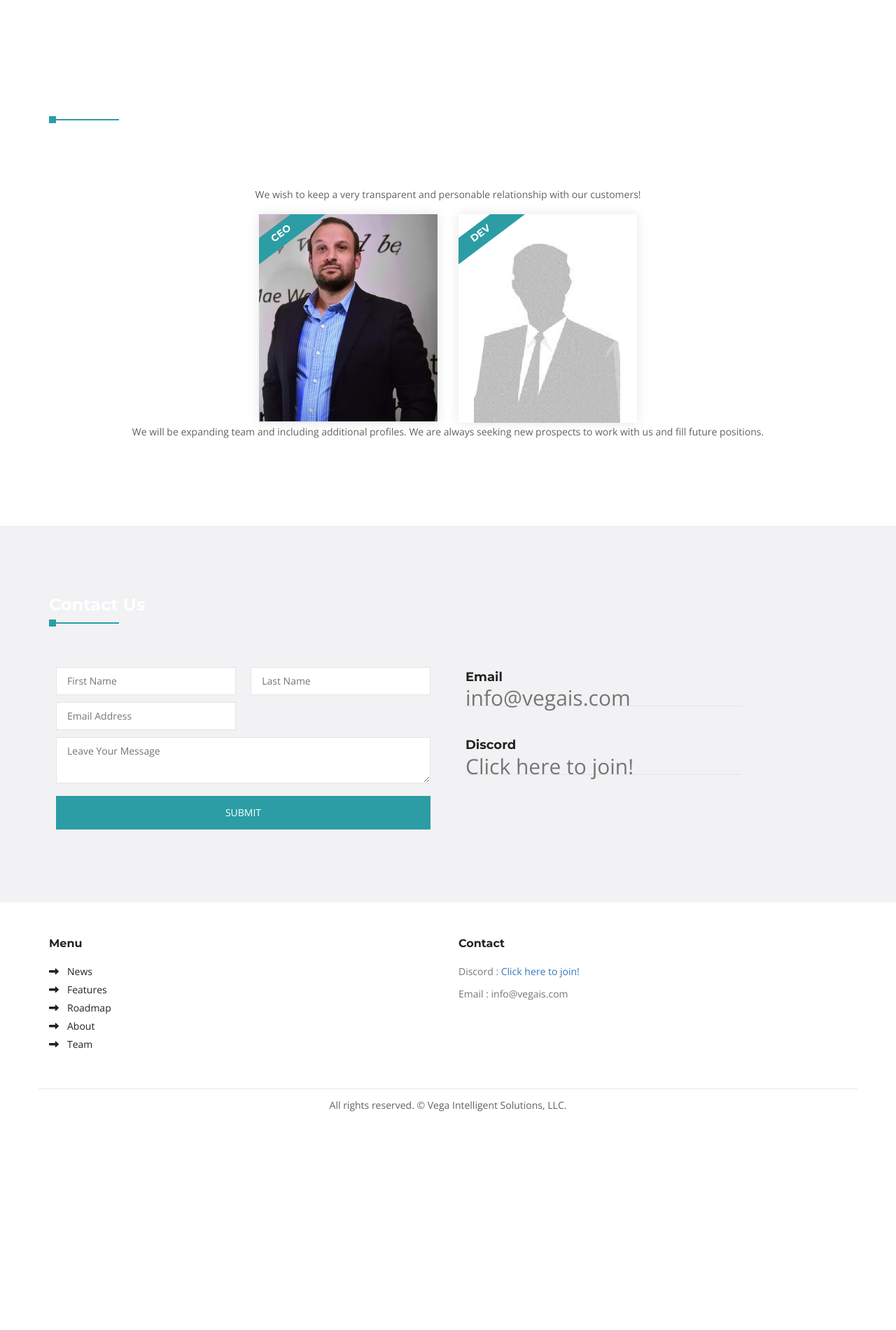
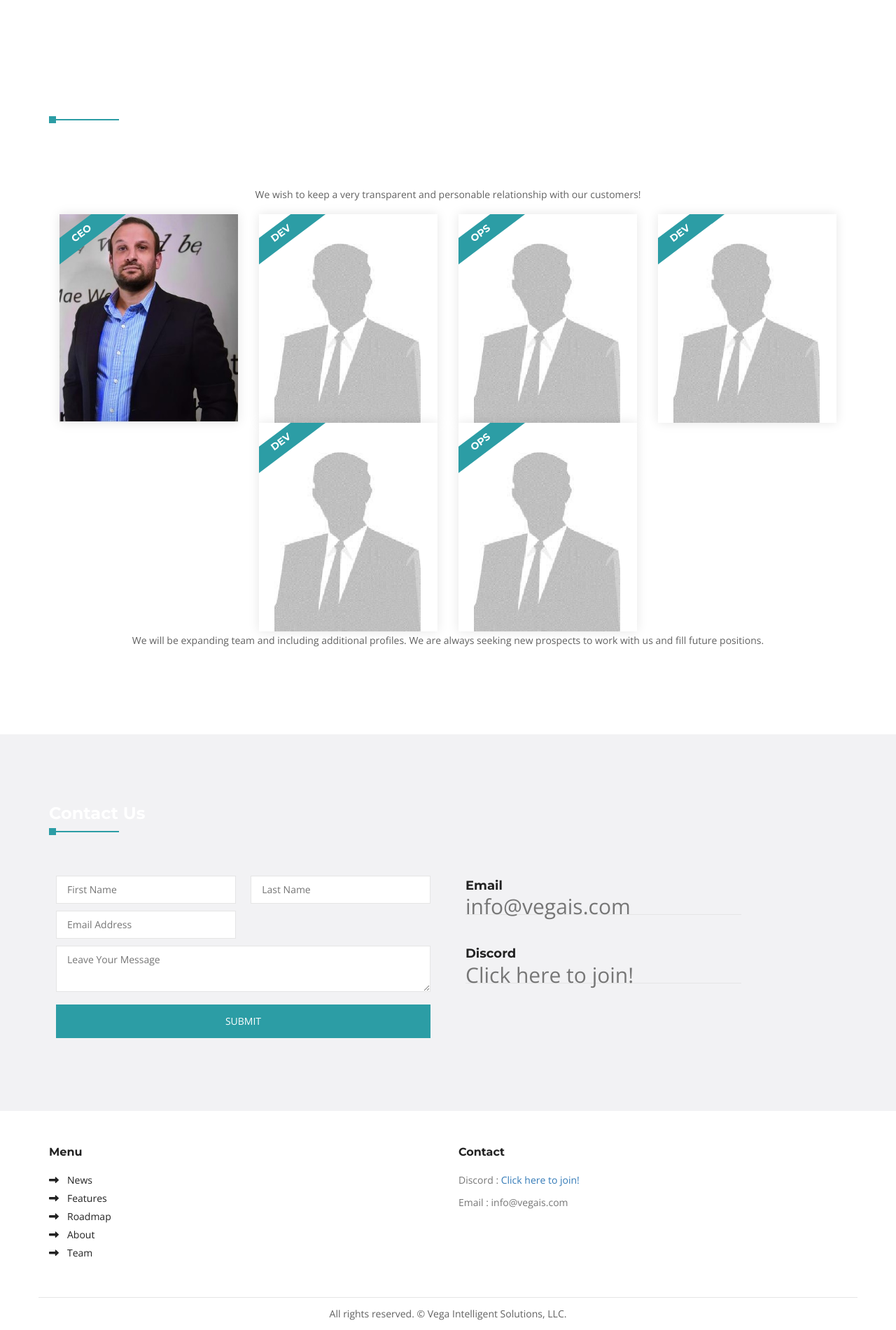
Before and after one commit to VegaAISolutions/VAISWeb, a Flask app: page / in a window 1280 px wide. Shown: the part 3205-5105 px from the top of the page at 70% size. Before the commit the page ends 4793 px from the top, so only its background shows below. Run offline with Flask 2, Linux system fonts and the light colour scheme; some libraries are stand-ins or nearby versions; some web fonts are replaced.

Commit message:
cf updates

```diff
--- a/app/templates/index/index.html
+++ b/app/templates/index/index.html
@@ -258,7 +258,7 @@
                         <h3>Our Team Is Growing Every Day</h3>
                         <p>We wish to keep a very transparent and personable relationship with our customers!</p>
                     </div>
-                    <div class="col-md-3 col-sm-6 col-xs-12"></div>
+
                     <div class="col-md-3 col-sm-6 col-xs-12">
                         <div class="singal_team">
                             <img class="img-responsive" src="/static/assets/img/team/b.jpg" alt="">
@@ -295,6 +295,88 @@
                             </div>
                             <div class="team_member_title">
                                 <h5>Dev</h5>
+                            </div>
+                        </div>
+                    </div>
+
+
+                    <div class="col-md-3 col-sm-6 col-xs-12">
+                          <div class="singal_team">
+                            <img class="img-responsive" src="/static/assets/img/team/nopic.png" alt="">
+                            <div class="team-hover">
+                               <div class="team_info_text">
+                                   <h3>Amanda Taylor</h3>
+                                   <p>Operations & Management</p>
+                                </div>
+                                <div class="team_social">
+                                    <div class="social_item">
+                                        <a href=""><i class="fa fa-linkedin" aria-hidden="true"></i></a>
+                                    </div>
+                                </div>
+                            </div>
+                            <div class="team_member_title">
+                                <h5>Ops</h5>
+                            </div>
+                        </div>
+                    </div>
+
+                    <div class="col-md-3 col-sm-6 col-xs-12">
+                          <div class="singal_team">
+                            <img class="img-responsive" src="/static/assets/img/team/nopic.png" alt="">
+                            <div class="team-hover">
+                               <div class="team_info_text">
+                                   <h3>Asphyxia @Novus</h3>
+                                   <p>Technology Consultant</p>
+                                </div>
+                                <div class="team_social">
+                                    <div class="social_item">
+                                        <a href=""><i class="fa fa-linkedin" aria-hidden="true"></i></a>
+                                    </div>
+                                </div>
+                            </div>
+                            <div class="team_member_title">
+                                <h5>Dev</h5>
+                            </div>
+                        </div>
+                    </div>
+                    <dv class="col-md-3"></dv>
+
+                    <div class="col-md-3 col-sm-6 col-xs-12">
+                          <div class="singal_team">
+                            <img class="img-responsive" src="/static/assets/img/team/nopic.png" alt="">
+                            <div class="team-hover">
+                               <div class="team_info_text">
+                                   <h3>Notorious @Novus</h3>
+                                   <p>ICO Consultant</p>
+                                </div>
+                                <div class="team_social">
+                                    <div class="social_item">
+                                        <a href=""><i class="fa fa-linkedin" aria-hidden="true"></i></a>
+                                    </div>
+                                </div>
+                            </div>
+                            <div class="team_member_title">
+                                <h5>Dev</h5>
+                            </div>
+                        </div>
+                    </div>
+
+                    <div class="col-md-3 col-sm-6 col-xs-12">
+                          <div class="singal_team">
+                            <img class="img-responsive" src="/static/assets/img/team/nopic.png" alt="">
+                            <div class="team-hover">
+                               <div class="team_info_text">
+                                   <h3>Dabs @Novus</h3>
+                                   <p>Marketing Consultant</p>
+                                </div>
+                                <div class="team_social">
+                                    <div class="social_item">
+                                        <a href=""><i class="fa fa-linkedin" aria-hidden="true"></i></a>
+                                    </div>
+                                </div>
+                            </div>
+                            <div class="team_member_title">
+                                <h5>Ops</h5>
                             </div>
                         </div>
                     </div>
```
